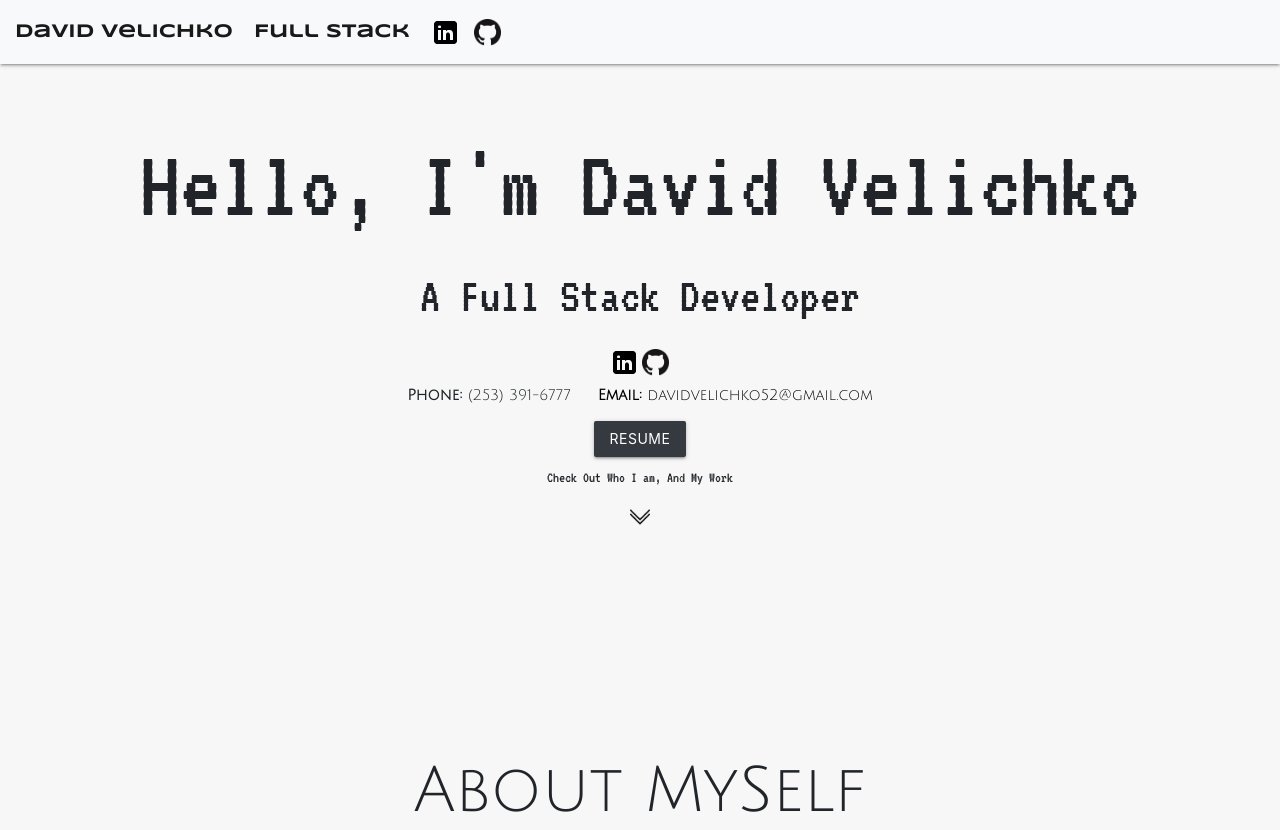
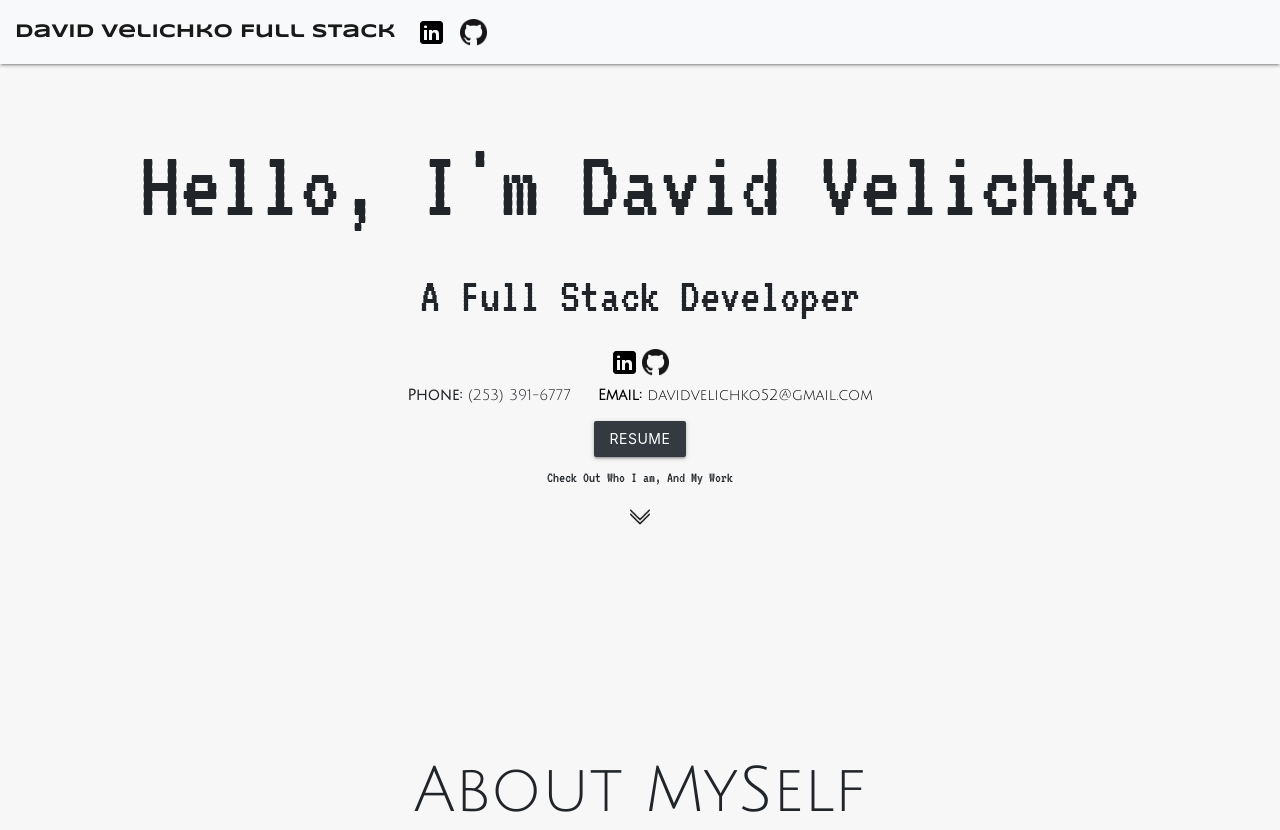
Before and after one commit to davidvelichko52/my-profile-web, a plain HTML site: page index.html in a window 1280 px wide. Shown: the top 830 px of the page. Drawn offline with nearby package versions, Linux system fonts and the light colour scheme.

Commit message:
trying to fix

```diff
--- a/index.html
+++ b/index.html
@@ -13,7 +13,7 @@
 <body>
 
   <nav class="navbar navbar-expand-lg navbar-light bg-light">
-    <a class="navbar-brand" id="navname">David Velichko &nbsp; Full Stack</a>
+    <a class="navbar-brand" id="navname">David Velichko Full Stack</a>
 
     <button class="navbar-toggler bg-transparent text-dark" type="button" data-toggle="collapse" data-target="#navbarNav" aria-controls="navbarNav" aria-expanded="false" aria-label="Toggle navigation">
       <span class="navbar-toggler-icon"></span>
```
